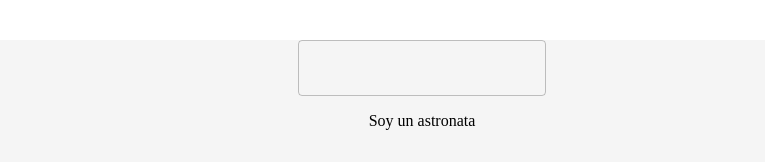
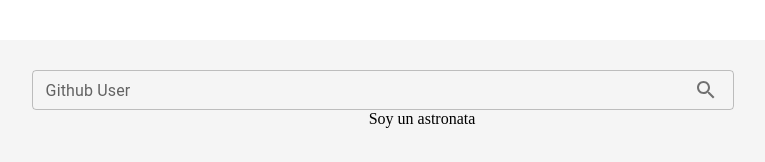
Before and after one commit to Hernan1ro/github-profiler, a React app: page / in a window 1280 px wide. Shown: the top 162 px of the page, without its empty margins (218-983 px from the left). Built offline with nearby package versions, Linux system fonts and the light colour scheme.

Commit message:
creating an input search component with material UI

```diff
--- a/src/App.jsx
+++ b/src/App.jsx
@@ -1,8 +1,11 @@
-import React from "react";
+import React, { useState } from "react";
 import { Container } from "@mui/material";
 import { Searcher } from "./components/Searcher";
 
 const App = () => {
+  const [inputUser, setInputUser] = useState("octocat");
+  const [userState, setUserState] = useState("userState");
+
   return (
     <Container
       sx={{
@@ -16,7 +19,7 @@
         alignItems: "center",
       }}
     >
-      <Searcher />
+      <Searcher inputUser={inputUser} setInputUser={setInputUser} />
       <div>Soy un astronata</div>
     </Container>
   );
--- a/src/components/Searcher/index.jsx
+++ b/src/components/Searcher/index.jsx
@@ -1,11 +1,37 @@
-import React from "react";
+import React, { useState } from "react";
 import { Stack, TextField, IconButton } from "@mui/material";
+import SearchIcon from "@mui/icons-material/Search";
 
-export const Searcher = () => {
+export const Searcher = ({ inputUser, setInputUser }) => {
+  const handleSubmit = () => {};
+
   return (
-    <Stack>
-      <TextField>Perro sucio</TextField>
-      <IconButton></IconButton>
+    <Stack
+      direction="row"
+      sx={{
+        marginTop: "30px",
+        width: "80%",
+      }}
+    >
+      <TextField
+        id="outlined-basic"
+        label="Github User"
+        placeholder="Octocat"
+        variant="outlined"
+        size="small"
+        sx={{
+          width: "90%",
+        }}
+      />
+      <IconButton
+        onClick={handleSubmit}
+        size="small"
+        sx={{
+          left: "-45px",
+        }}
+      >
+        <SearchIcon />
+      </IconButton>
     </Stack>
   );
 };
```
